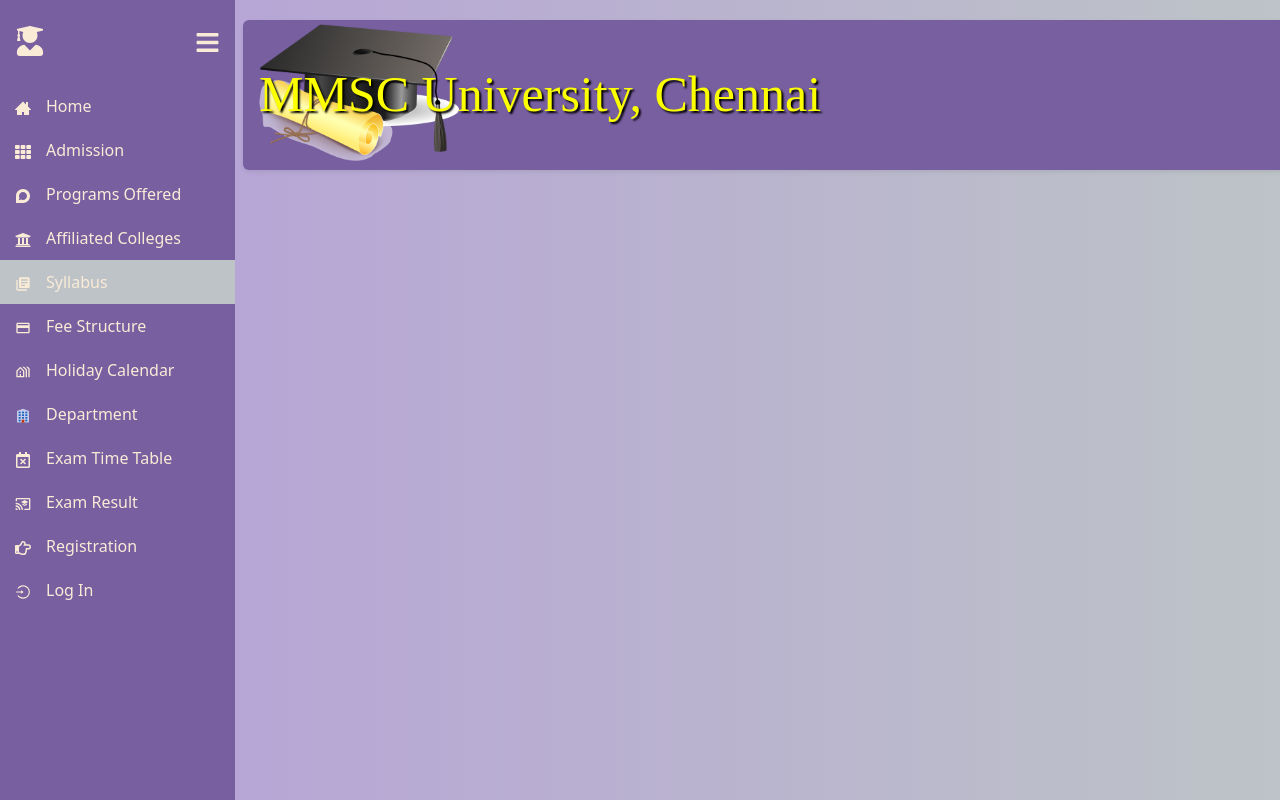
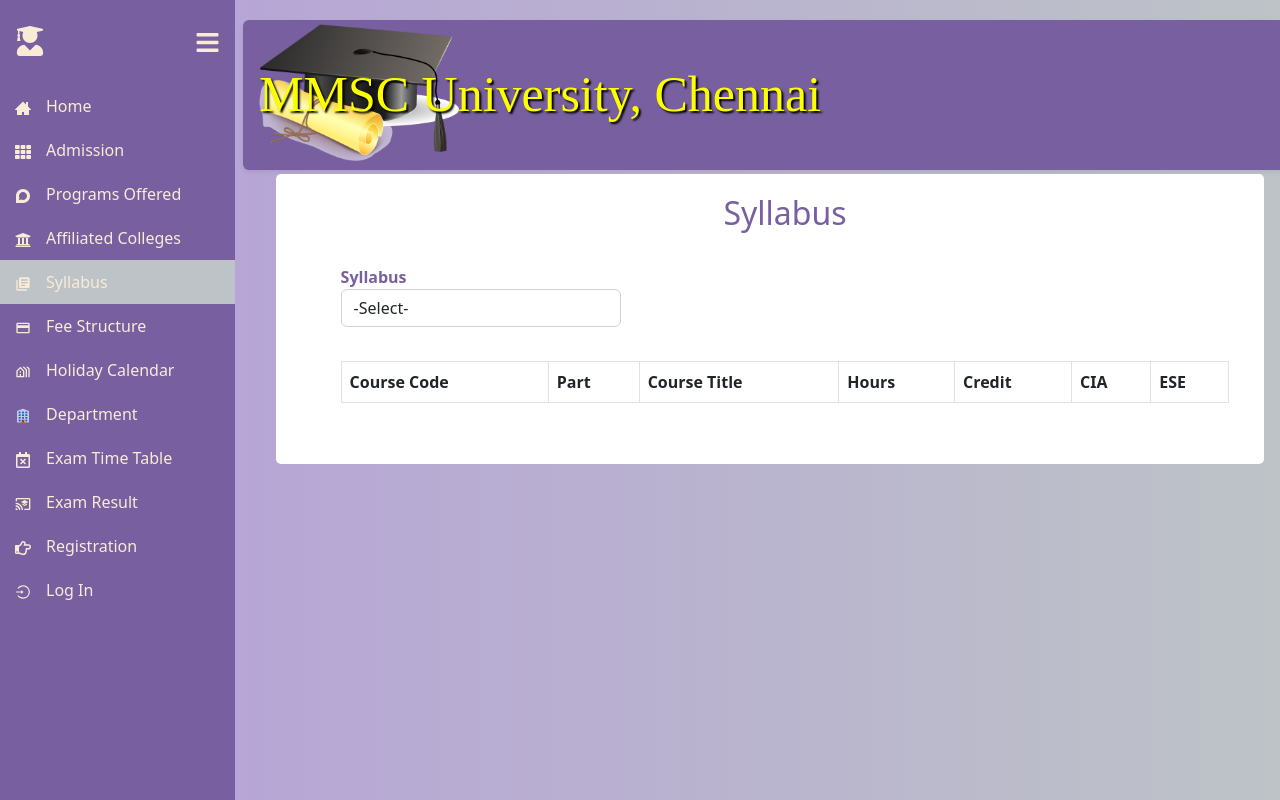
Before and after one commit to YODA-SuperKings/University-Admin, a React (Create React App) app in the folder University Admin Web/university_admin_web/: page /Syllabus in a window 1280 px wide. Shown: the top 800 px of the page. Built offline with nearby package versions, Linux system fonts and the light colour scheme; sample sign-in values are in the browser's storage.

Commit message:
Syllabus Completed

```diff
--- a/University Admin Web/university_admin_web/src/App.js
+++ b/University Admin Web/university_admin_web/src/App.js
@@ -18,6 +18,7 @@ import CollegeInfo from './Components/CollegeInfo';
 import ProgramsOffered from './Components/ProgramsOffered';
 import AffiliatedColleges from './Components/AffiliatedColleges';
 import LogOut from './Components/LogOut';
+import Syllabus from './Components/Syllabus';
 
 function App() {
   const reloadPage = () => {
@@ -45,6 +46,7 @@ function App() {
             <Route path="CollegeInfo" element={<CollegeInfo />} />
             <Route path="ProgramsOffered" element={<ProgramsOffered />} />
             <Route path="AffiliatedColleges" element={<AffiliatedColleges />} />
+            <Route path="Syllabus" element={<Syllabus />} />
             <Route path="LogOut" element={<LogOut />} />
           </Routes>
         </Sidebar>
--- a/University Admin Web/university_admin_web/src/Components/Syllabus.js
+++ b/University Admin Web/university_admin_web/src/Components/Syllabus.js
@@ -0,0 +1,89 @@
+import React, {useState, useEffect} from 'react';
+import { useNavigate } from "react-router-dom";
+import Table from 'react-bootstrap/Table';
+
+function Syllabus() {
+    const [gridData, setGridData] = useState([]);
+    const [syllabus, setSyllabus] = useState([]);
+    const handleInputChange = (e) => {
+        const {id , value} = e.target;
+        if(id === "syllabus")
+        {
+            setSyllabus(value);
+            getSyllabus(value);
+        }
+    }
+
+    const getSyllabus= (id) => {
+        fetch('https://localhost:44343/api/Syllabus/GetSyllabusByID?semesterType=' + id,
+        {
+            method: 'GET',
+            withCredentials: true,
+            crossorigin: true,
+            headers: {
+            Accept: 'application/json','Content-Type': 'application/json'
+            },
+        })
+        .then((res) => res.json())
+        .then((data) => {
+            debugger;
+            setGridData(data);
+        })
+        .catch((error) => {
+            console.error(error);
+        });
+    }
+
+    return(
+        <div className="form-affiliatedColleges">
+        <div><h1 className='affiliatedColleges_header'>Syllabus</h1></div>
+        <div className="form-affiliatedColleges-body">
+            <div className='row'>
+                <div className='col-md-4'>
+                    <label className="form_label" for="syllabus">Syllabus </label><br></br>
+                        <select className="form-control" id="syllabus" value={syllabus} onChange = {(e) => handleInputChange(e)}>
+                            <option value={"0"}>-Select-</option>
+                            <option value={"I"}>Semester 1</option>
+                            <option value={"II"}>Semester 2</option>
+                            <option value={"III"}>Semester 3</option>
+                            <option value={"IV"}>Semester 4</option>
+                            <option value={"V"}>Semester 5</option>
+                            <option value={"VI"}>Semester 6</option>
+                            <option value={"VII"}>Semester 7</option>
+                            <option value={"VIII"}>Semester 8</option>
+                        </select>
+                </div>
+            </div>
+            <br></br>
+            <Table responsive bordered hover>
+                <thead>
+                    <tr>
+                        <th>Course Code</th>
+                        <th>Part</th>
+                        <th>Course Title</th>
+                        <th>Hours</th>
+                        <th>Credit</th>
+                        <th>CIA</th>
+                        <th>ESE</th>
+                    </tr>
+                </thead>
+                <tbody>
+                    {gridData.map(d =>
+                        <tr key = {d.id}>
+                            <td>{d.courseCode}</td>
+                            <td>{d.part}</td>
+                            <td>{d.courseTitle}</td>
+                            <td>{d.hours}</td>
+                            <td>{d.credit}</td>
+                            <td>{d.cia}</td>
+                            <td>{d.ese}</td>
+                        </tr>
+                    )}
+                </tbody>
+            </Table>
+        </div>
+        </div>
+    )
+}
+
+export default Syllabus;
--- a/University Admin Web/university_admin_web/src/Styles/style.css
+++ b/University Admin Web/university_admin_web/src/Styles/style.css
@@ -579,7 +579,7 @@ main{
 }
 /*College Info - End*/
 
-/*College Info - Start*/
+/*Affiliated Colleges - Start*/
 .form-affiliatedColleges{
   background-color: white;
   border-radius: 5px;
@@ -603,4 +603,30 @@ main{
   font-size: xx-large;
   color: #785fa0;
 }
-/*College Info - End*/
+/*Affiliated Colleges - End*/
+
+/*Syllabus - Start*/
+.form-syllabus{
+  background-color: white;
+  border-radius: 5px;
+  width: 96% !important;
+  margin: 0px auto;
+  padding: 20px;
+  padding-left: 50px;
+}
+
+.form-syllabus-body{
+  text-align: left;
+  padding: 20px 10px;
+}
+
+.form-syllabus-body > *{
+  padding: 5px;
+}
+
+.syllabus_header{
+  text-align: center;
+  font-size: xx-large;
+  color: #785fa0;
+}
+/*Syllabus - End*/
```
